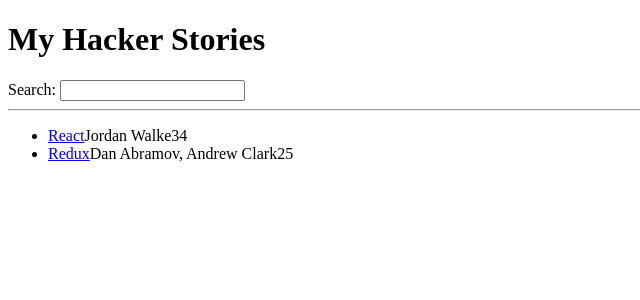
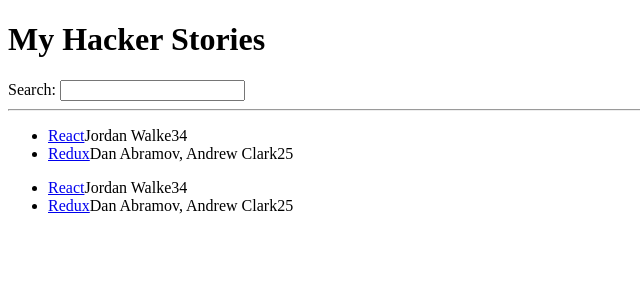
Before and after one commit to rianrainey/hacker-stories, a React (Vite) app: page / in a window 1280 px wide. Shown: the top 300 px of the page, without its empty margins (0-640 px from the left). Built offline with nearby package versions, Linux system fonts and the light colour scheme.

Commit message:
Component definition complete

```diff
--- a/src/App.tsx
+++ b/src/App.tsx
@@ -1,8 +1,3 @@
-const welcome = {
-  title: 'Hey',
-  greeting: 'React'
-};
-
 const list = [
   {
     title: 'React',
@@ -22,39 +17,32 @@ const list = [
   },
 ]
 
-function getTitle(title: string){
-  return title;
-}
-
-function App() {
-  return (
+// function App() {
+// Arrow function declaration instead
+const App = () => (
   <div>
     <h1>My Hacker Stories</h1>
-
     <Search />
-
     <hr />
-
+    <List />
     <List />
   </div>
 )
-}
 
-function Search() {
-  return (
+// function Search() {
+const Search = () => (
   <div>
     <label htmlFor="search">Search: </label> {/* htmlFor allows clicking on label to put focus in input#search */}
     <input id="search" type="text" />
   </div>
 )
-}
 
-function List(){
-  return(
+// function List(){
+const List = () => (
   <ul>
-      {list.map((item, index) => {
+    {list.map((item) => {
       return (
-          <li key={index}>
+        <li key={item.objectID}>
           <span>
             <a href={item.url}>{item.title}</a>
           </span>
@@ -66,6 +54,5 @@ function List(){
     })}
   </ul>
 )
-}
 
 export default App
```
Lines whose indentation alone changed are shown as unchanged.
